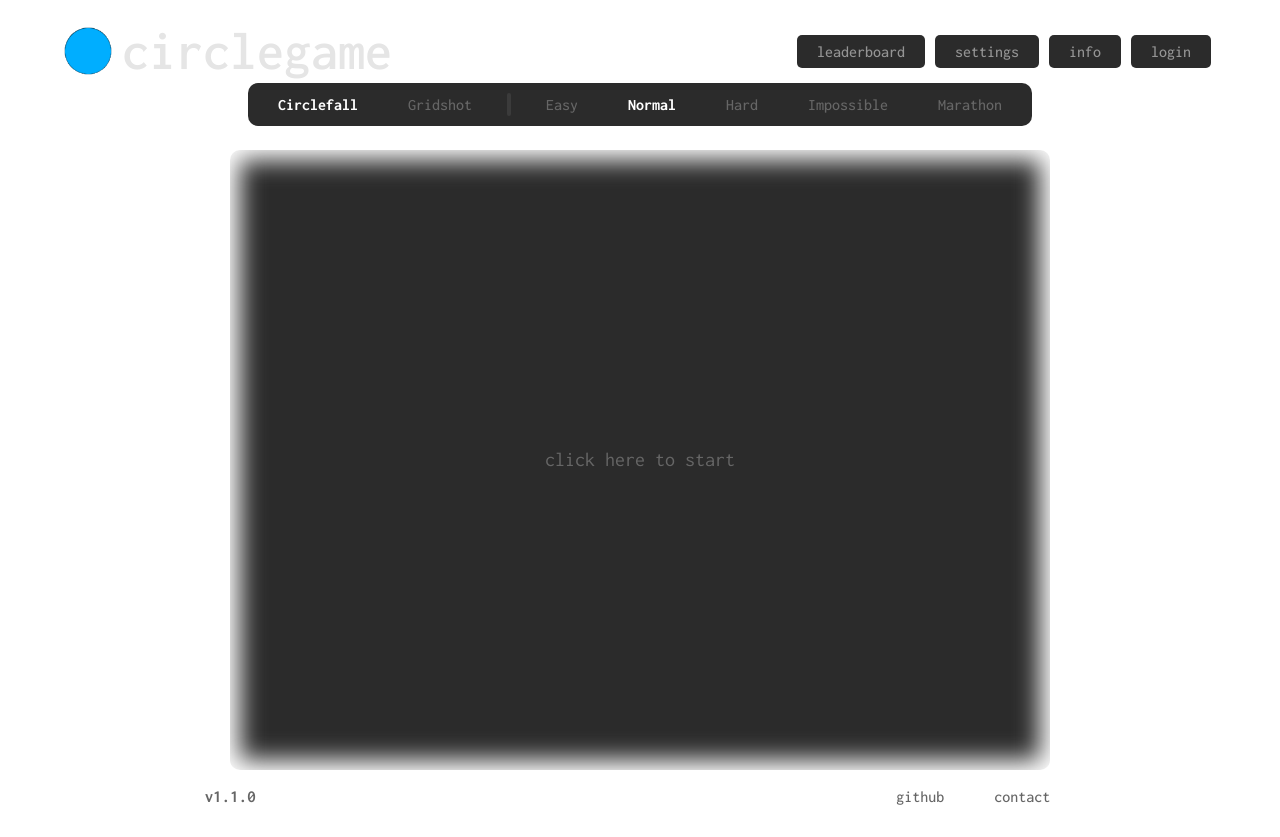
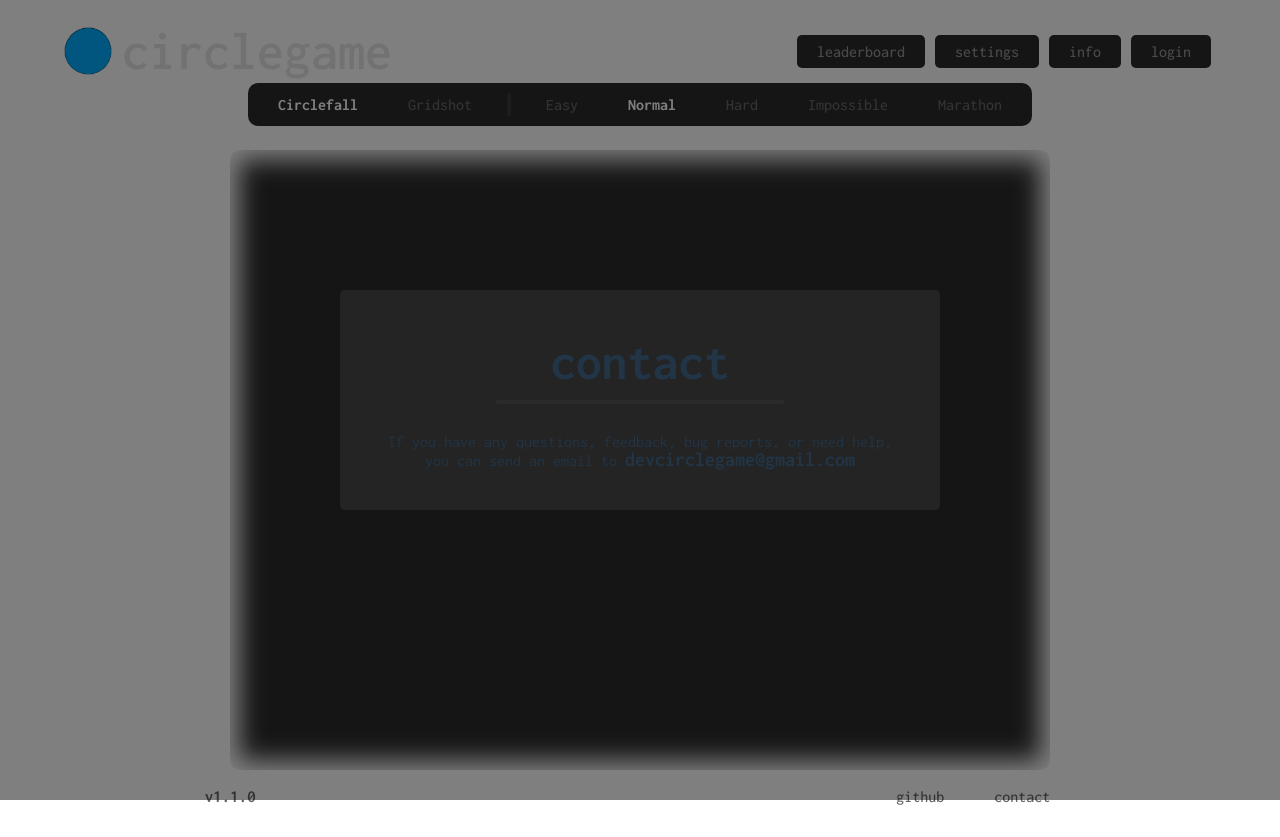
Before and after one commit to circlegame/circlegame-neo, a React (Vite) app in the folder frontend/: page / in a window 1280 px wide. Both pictures are taken after a click on the button "contact". Built offline with nearby package versions, Linux system fonts and the light colour scheme.

Commit message:
impr(frontend): add functionality to footer buttons

```diff
--- a/frontend/src/components/Footer.jsx
+++ b/frontend/src/components/Footer.jsx
@@ -1,9 +1,18 @@
 import React, { useContext } from 'react';
 import { GamemodeContext } from '../context/GamemodeContext';
+import { MenuContext } from '../context/MenuContext';
 import styled from 'styled-components';
 
 function Footer() {
     const { gameState } = useContext(GamemodeContext);
+    const { menuDispatch } = useContext(MenuContext);
+
+    const handleContact = () => {
+        menuDispatch({
+            type: 'OPEN_POPUP',
+            payload: 'contact'
+        })
+    }
 
     return (
         <FooterContainer>
@@ -12,8 +21,10 @@ function Footer() {
                     v1.1.0
                 </Version>
                 <FooterButtons>
-                    <FooterButton>github</FooterButton>
-                    <FooterButton>contact</FooterButton>
+                    <a href="https://github.com/circlegame/circlegame-neo" target="_blank" rel="noreferrer noopener">
+                        <FooterButton>github</FooterButton>
+                    </a>
+                    <FooterButton onClick={handleContact}>contact</FooterButton>
                 </FooterButtons>
             </FooterDiv>
         </FooterContainer>
--- a/frontend/src/components/Popup.jsx
+++ b/frontend/src/components/Popup.jsx
@@ -7,6 +7,7 @@ import Login from './popups/Login';
 import Signup from './popups/Signup';
 import Profile from './popups/Profile';
 import Alert from './popups/Alert';
+import Contact from './popups/Contact';
 import styled from 'styled-components';
 
 function Popup() {
@@ -39,6 +40,10 @@ function Popup() {
             case 'profile':
                 return (
                     <Profile/>
+                )
+            case 'contact':
+                return(
+                    <Contact/>
                 )
 
             default:
@@ -80,7 +85,7 @@ function Popup() {
                         ref={popupRef}
                         style={popup.type === 'login' || popup.type === 'signup' ?
                               {maxWidth: '325px'}
-                            : {maxWidth: '600px'}}
+                            : {maxWidth: '600px', display: 'flex', flexDirection: 'column'}}
                     >
                         {renderContent()}
                     </PopupDiv>
--- /dev/null
+++ b/frontend/src/components/popups/Contact.jsx
@@ -0,0 +1,44 @@
+import React from 'react';
+import styled from 'styled-components';
+
+function Contact() {
+
+    return (
+        <>
+            <Header>
+                contact
+            </Header>
+
+            <Divider/>
+
+            <ContactBody>
+                If you have any questions, feedback, bug reports, or need help, you can send an email to <Emphasize>devcirclegame@gmail.com</Emphasize>
+            </ContactBody>
+        </>
+    );
+}
+
+export default Contact;
+
+const Header = styled.h1`
+    margin-bottom: 10px;
+`;
+
+const ContactBody = styled.div`
+    padding: 30px;
+`;
+
+const Emphasize = styled.b`
+    font-weight: 700;
+    font-size: 20px;
+`;
+
+const Divider = styled.div`
+    width: 50%;
+    height: 4px;
+    background-color: #2b2b2b;
+    margin: 0 10px;
+    border-radius: 30px;
+    align-self: center;
+    justify-self: center;
+`;
```
